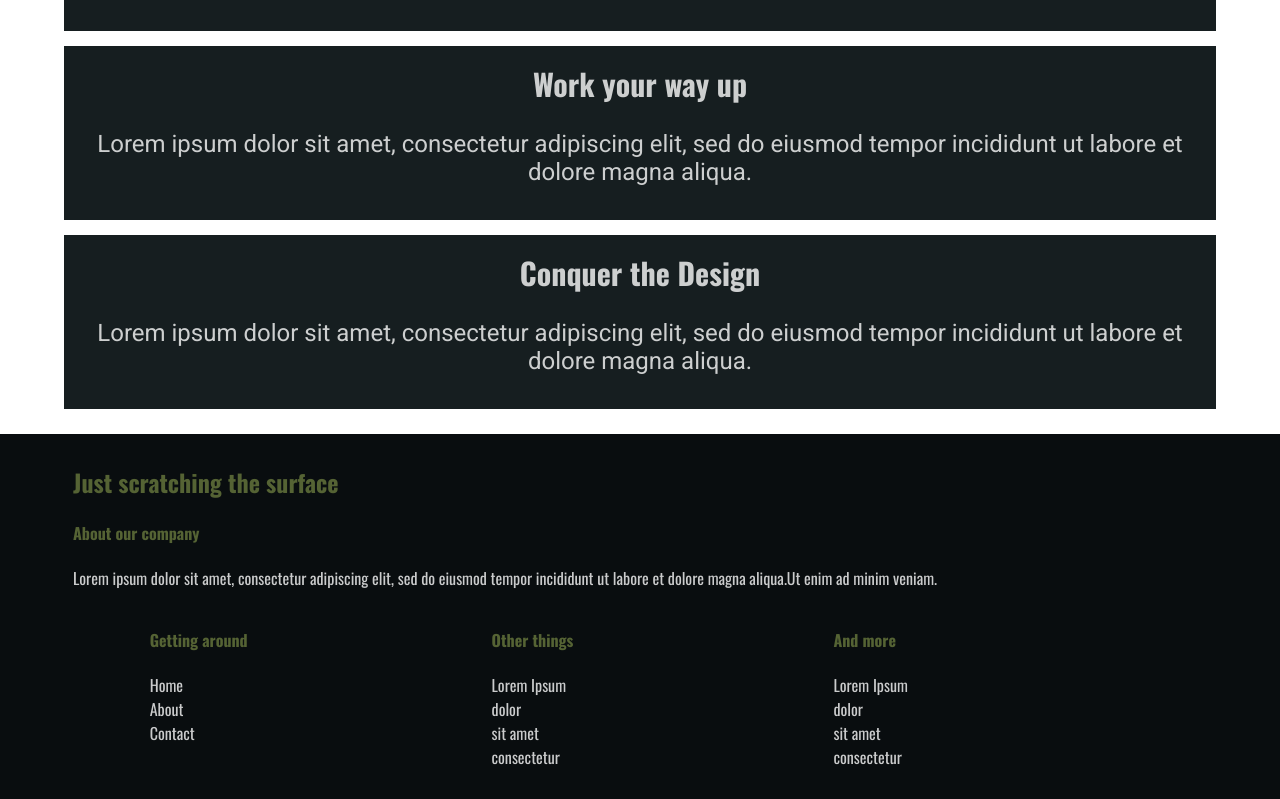
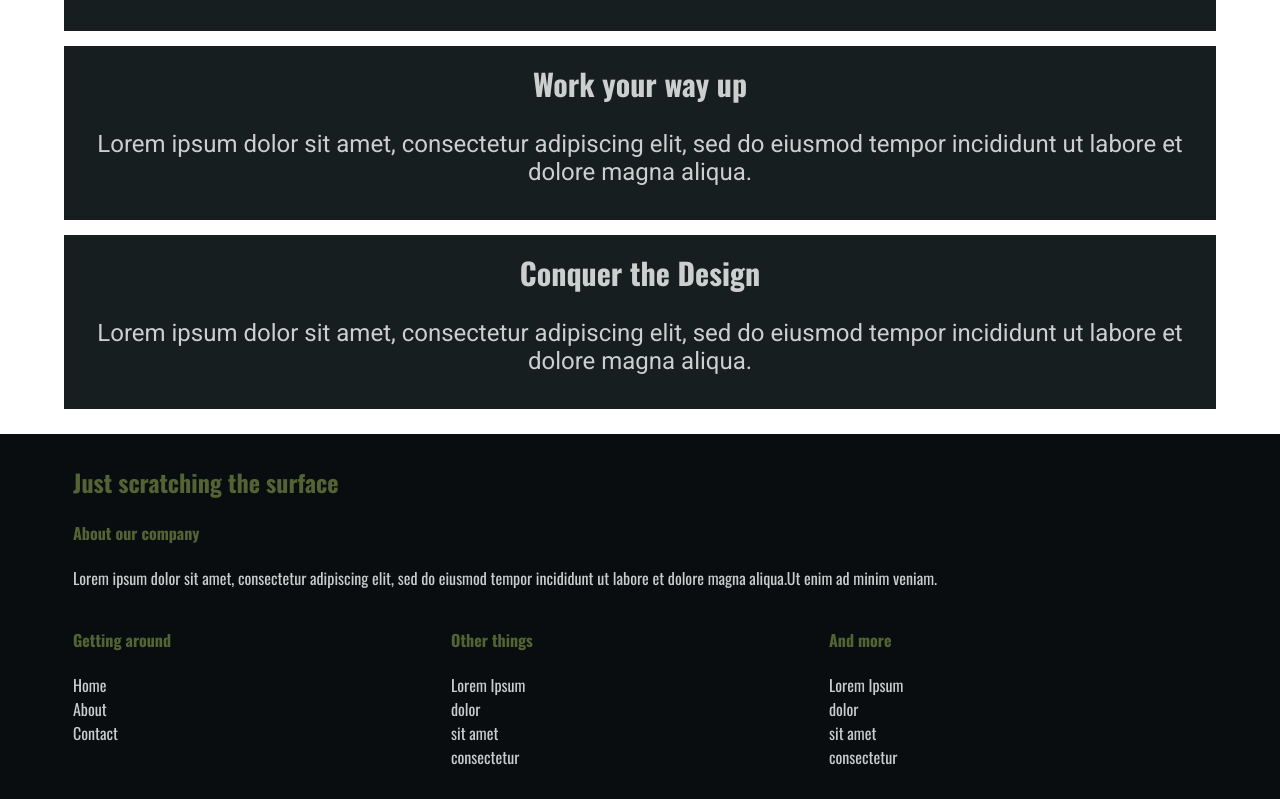
Before and after one commit to eskainah/responsive-design_Project, a plain HTML site: page index.html in a window 1280 px wide. Shown: the part 2611-3410 px from the top of the page. Drawn offline with nearby package versions, Linux system fonts and the light colour scheme.

Commit message:
update footer style

```diff
--- a/style.css
+++ b/style.css
@@ -167,21 +167,17 @@ footer{
         color: var(--accent-brown);
     }
     .quick-links{
-        width: 90%;
-        margin: auto;
         display: grid;
         grid-template-columns: repeat(3, 1fr);
-        column-gap: 5px;
         padding-bottom: 20px;
+        .quick-links_pageNav{
 
-        .quick-links_pageNav{
-           margin-left: 20px;
         }
         .quick-links_otherLinks{
-            margin-left: 20px;
+
         }
         .quick-links_moreLinks{
-            margin-left: 20px;
+
         }
     }
 }
```
